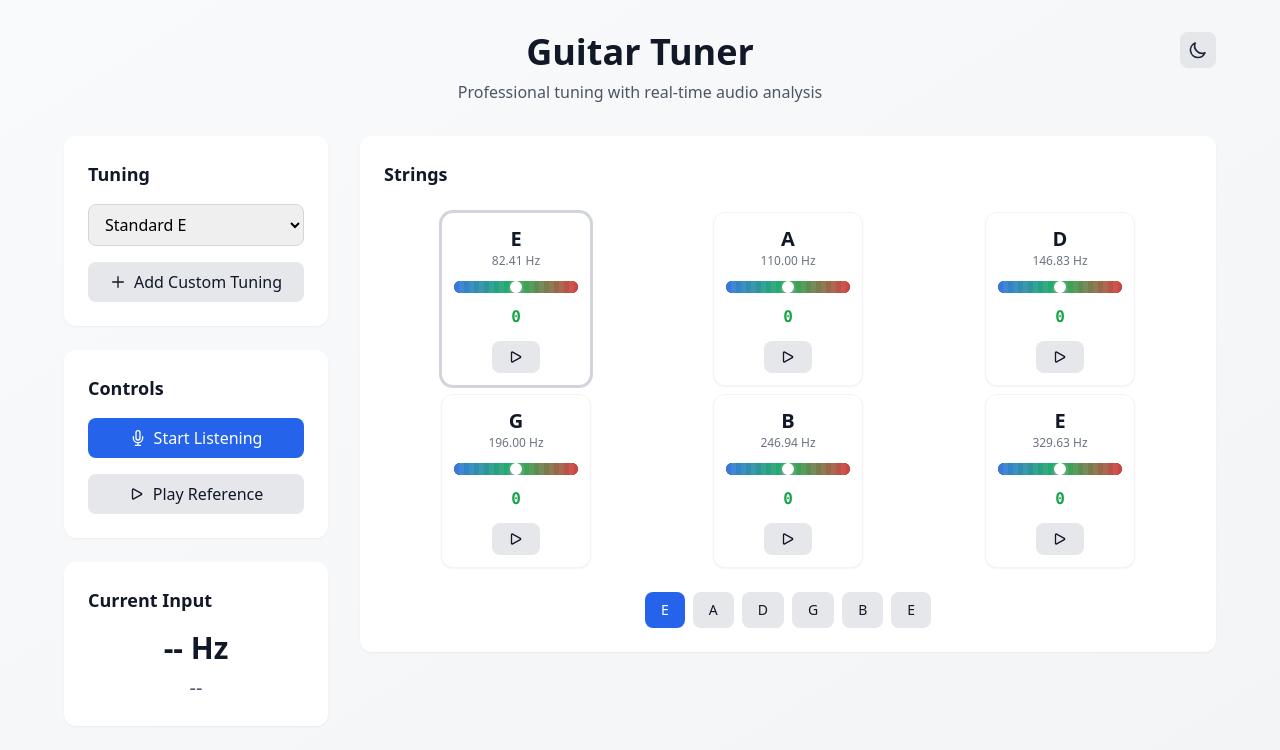
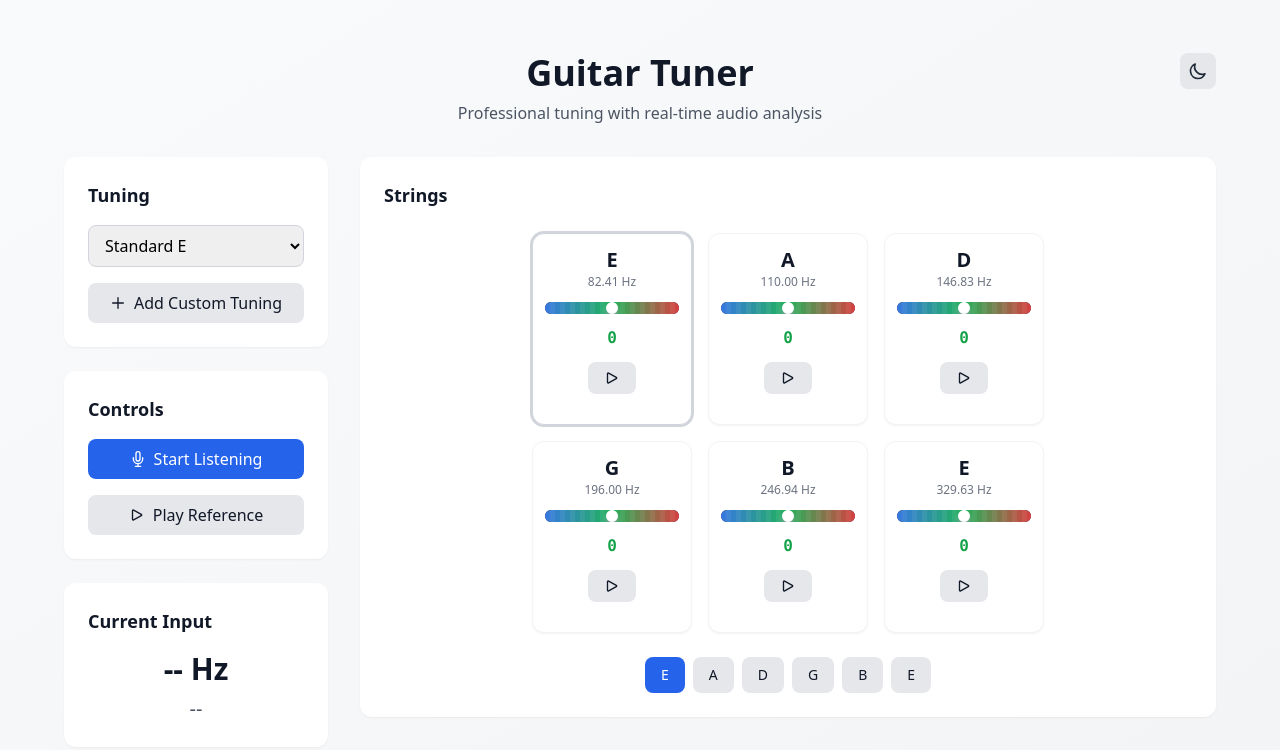
Before and after one commit to mezentsevs/guitar-tuner, a Nuxt app: page / in a window 1280 px wide. Shown: the top 750 px of the page. Built offline with nearby package versions, Linux system fonts and the light colour scheme.

Commit message:
feat: improve string cards layout with consistent sizing and mobile centering

```diff
--- a/components/StringIndicator.vue
+++ b/components/StringIndicator.vue
@@ -1,6 +1,6 @@
 <template>
     <div
-        class="flex flex-col items-center p-3 rounded-xl shadow-sm border transition-all duration-200 cursor-pointer hover:scale-105 w-full max-w-[150px] mx-auto"
+        class="flex flex-col items-center p-3 rounded-xl shadow-sm border transition-all duration-200 cursor-pointer hover:scale-105 w-40 h-48"
         :class="[
             baseCardClass,
             {
--- a/components/Tuner.vue
+++ b/components/Tuner.vue
@@ -1,7 +1,7 @@
 <template>
     <div
-        class="min-h-screen bg-gradient-to-br from-gray-50 to-gray-100 dark:from-gray-900 dark:to-gray-800 py-8 px-4 transition-colors duration-300">
-        <div class="max-w-6xl mx-auto">
+        class="min-h-screen bg-gradient-to-br from-gray-50 to-gray-100 dark:from-gray-900 dark:to-gray-800 py-8 lg:py-0 lg:flex lg:items-center px-4 transition-colors duration-300">
+        <div class="max-w-6xl mx-auto w-full">
             <!-- Header -->
             <div class="text-center mb-8 relative">
                 <div class="absolute top-0 right-0">
@@ -14,7 +14,7 @@
             </div>
 
             <!-- Main Content -->
-            <div class="grid lg:grid-cols-4 gap-8">
+            <div class="grid lg:grid-cols-4 gap-8 justify-center">
                 <!-- Tuning Controls -->
                 <div class="lg:col-span-1 space-y-6">
                     <!-- Tuning Selector -->
@@ -75,13 +75,15 @@
                 <!-- Strings Grid -->
                 <div class="lg:col-span-3">
                     <div
-                        class="bg-white dark:bg-gray-800 rounded-xl shadow-sm p-6 transition-colors duration-300 min-h-[500px] flex flex-col"
-                        :class="stringsContainerClass">
+                        class="bg-white dark:bg-gray-800 rounded-xl shadow-sm p-6 transition-colors duration-300 flex flex-col min-h-[500px] w-full">
                         <h2 class="text-lg font-semibold text-gray-900 dark:text-white mb-6">
                             Strings
                         </h2>
 
-                        <div :class="gridLayoutClass" class="flex-1">
+                        <div class="flex-1 flex items-center justify-center">
+                            <div
+                                :class="[gridLayoutClass, containerMinWidthClass]"
+                                class="w-fit mx-auto">
                                 <StringIndicator
                                     v-for="(string, index) in currentTuning.strings"
                                     :key="index"
@@ -97,6 +99,7 @@
                                     :class="getStringPositionClass(index)"
                                     @select="selectString(index)"
                                     @play="playString(index)" />
+                            </div>
                         </div>
 
                         <!-- String Navigation -->
@@ -140,16 +143,16 @@ const {
 const isPlayingReference = ref<boolean>(false);
 
 const stringGridLayouts: Record<number, string> = {
-    1: 'grid grid-cols-1 gap-2', // 1 string: monochord
-    2: 'grid grid-cols-2 gap-2', // 2 strings: dichord
-    3: 'grid grid-cols-2 sm:grid-cols-3 gap-2', // 3 strings: balalaika, domra
-    4: 'grid grid-cols-2 sm:grid-cols-4 gap-2', // 4 strings: ukulele, bass, violin
-    5: 'grid grid-cols-2 sm:grid-cols-3 gap-2', // 5 strings: 5-string bass (3+2 layout)
-    6: 'grid grid-cols-2 sm:grid-cols-3 gap-2', // 6 strings: standard guitar
-    7: 'grid grid-cols-2 sm:grid-cols-4 gap-2', // 7 strings: 7-string guitar (4+3 layout)
-    8: 'grid grid-cols-2 sm:grid-cols-4 gap-2', // 8 strings: 8-string guitar, mandolin
-    9: 'grid grid-cols-2 sm:grid-cols-3 md:grid-cols-3 gap-2', // 9 strings: theoretical
-    10: 'grid grid-cols-2 sm:grid-cols-3 md:grid-cols-4 gap-2', // 10+ strings: theoretical/custom
+    1: 'grid grid-cols-1 gap-4 justify-items-center', // 1 string: monochord
+    2: 'grid grid-cols-2 gap-4', // 2 strings: dichord
+    3: 'grid grid-cols-2 sm:grid-cols-3 gap-4', // 3 strings: balalaika, domra
+    4: 'grid grid-cols-2 sm:grid-cols-4 gap-4', // 4 strings: ukulele, bass, violin
+    5: 'grid grid-cols-2 sm:grid-cols-3 gap-4', // 5 strings: 5-string bass (3+2 layout)
+    6: 'grid grid-cols-2 sm:grid-cols-3 gap-4', // 6 strings: standard guitar
+    7: 'grid grid-cols-2 sm:grid-cols-4 gap-4', // 7 strings: 7-string guitar (4+3 layout)
+    8: 'grid grid-cols-2 sm:grid-cols-4 gap-4', // 8 strings: 8-string guitar, mandolin
+    9: 'grid grid-cols-2 sm:grid-cols-3 md:grid-cols-3 gap-4', // 9 strings: theoretical
+    10: 'grid grid-cols-2 sm:grid-cols-3 md:grid-cols-4 gap-4', // 10+ strings: theoretical/custom
 };
 
 const gridLayoutClass = computed((): string => {
@@ -157,9 +160,8 @@ const gridLayoutClass = computed((): string => {
     return stringGridLayouts[stringCount] || stringGridLayouts[10]!;
 });
 
-const stringsContainerClass = computed((): string => {
-    const stringCount = currentTuning.value.strings.length;
-    return stringCount < 6 ? 'justify-center' : '';
+const containerMinWidthClass = computed((): string => {
+    return currentTuning.value.strings.length === 1 ? 'min-w-0' : 'min-w-[336px] sm:min-w-0';
 });
 
 const getStringPositionClass = (index: number): string => {
```
Lines whose indentation alone changed are shown as unchanged.
